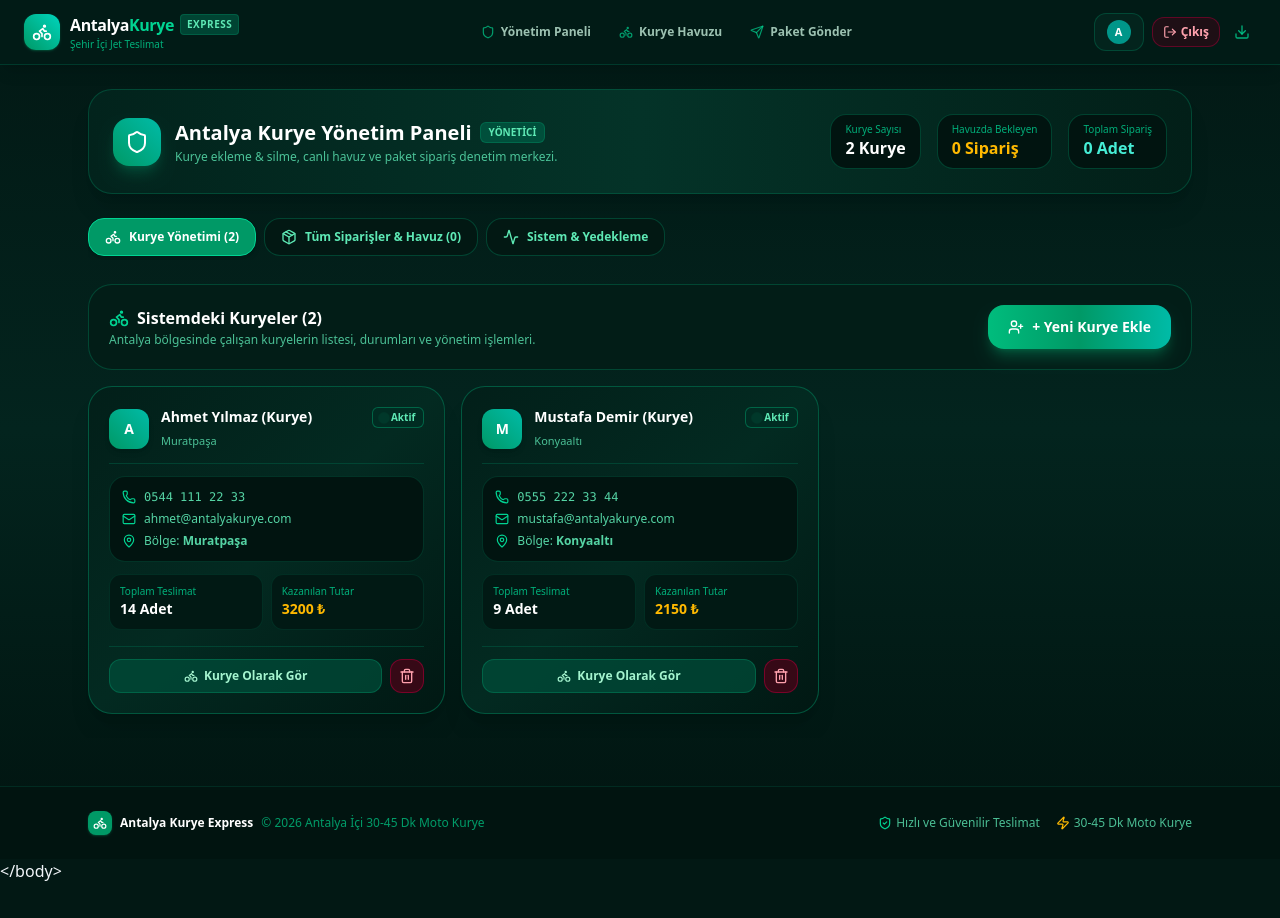
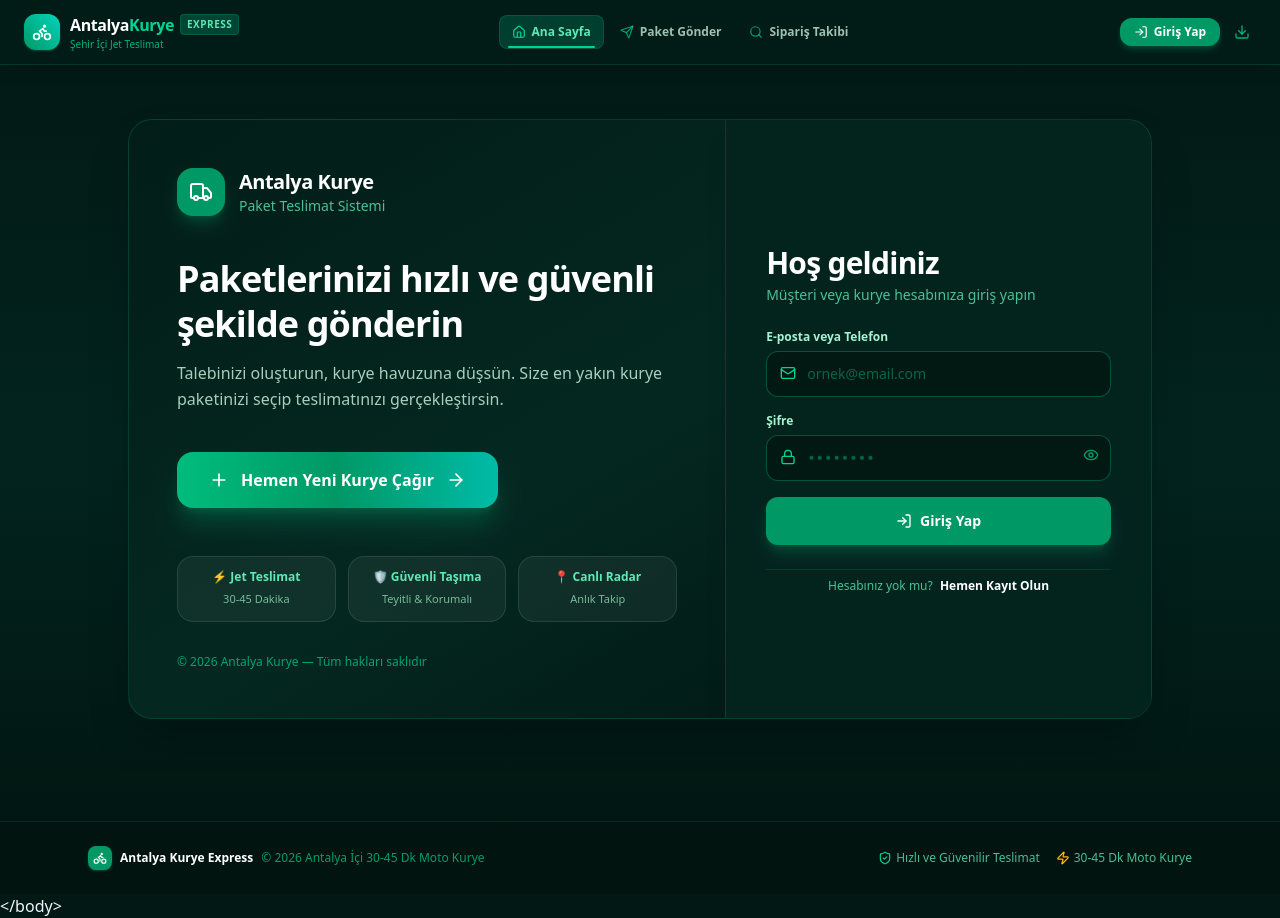
Before and after one commit to cantalyacanta-wq/Yeniteslimat, a React (Vite) app: page / in a window 1280 px wide. Before the commit the page ends 883 px from the top, so only its background shows below. Built offline with nearby package versions, Linux system fonts and the light colour scheme.

Commit message:
refactor(auth): implement guest user and simplify navigation
Introduced a 'guest' user account for unauthenticated access. Refactored the main layout to default to the home view and consolidated role-based navigation, ensuring a cleaner experience for visitors and authenticated users.

```diff
--- a/src/App.tsx
+++ b/src/App.tsx
@@ -10,20 +10,14 @@ import { AdminManagement } from './components/AdminManagement';
 import { Bike, ShieldCheck, Zap } from 'lucide-react';
 
 const MainContent: React.FC = () => {
-  const { currentView, currentUser } = useDelivery();
+  const { currentView } = useDelivery();
 
   return (
     <div className="w-full max-w-full overflow-hidden">
-      {/* Home View */}
+      {/* Home View - Always the Classic Homepage */}
       {currentView === 'home' && (
         <main className="w-full max-w-6xl mx-auto px-2 sm:px-4 md:px-6 py-4 sm:py-6">
-          {currentUser.role === 'courier' ? (
-            <CourierPool />
-          ) : currentUser.role === 'admin' ? (
-            <AdminManagement />
-          ) : (
-            <HeroIntro />
-          )}
+          <HeroIntro />
         </main>
       )}
 
@@ -33,9 +27,8 @@ const MainContent: React.FC = () => {
           {currentView === 'customer' && <CustomerRequestForm />}
           {currentView === 'courier' && <CourierPool />}
           {currentView === 'tracker' && <OrderTracker />}
-          {(currentView === 'history' || currentView === 'admin') && (
-            currentUser.role === 'admin' ? <AdminManagement /> : <OrderHistory />
-          )}
+          {currentView === 'admin' && <AdminManagement />}
+          {currentView === 'history' && <OrderHistory />}
         </main>
       )}
     </div>
--- a/src/components/HeroIntro.tsx
+++ b/src/components/HeroIntro.tsx
@@ -51,6 +51,8 @@ export const HeroIntro: React.FC = () => {
     (r) =>
       r.status !== 'delivered' &&
       r.status !== 'cancelled' &&
+      currentUser.role === 'customer' &&
+      currentUser.id !== 'user-guest-01' &&
       (r.senderUserId === currentUser.id ||
         (currentUser.phone && r.sender.contactPhone === currentUser.phone))
   );
@@ -113,6 +115,8 @@ export const HeroIntro: React.FC = () => {
           setCurrentView('customer');
         } else if (u.role === 'courier') {
           setCurrentView('courier');
+        } else if (u.role === 'admin') {
+          setCurrentView('admin');
         } else {
           setCurrentView('home');
         }
--- a/src/components/Navbar.tsx
+++ b/src/components/Navbar.tsx
@@ -13,6 +13,7 @@ import {
   Home,
   CheckCircle2,
   LogOut,
+  LogIn,
 } from 'lucide-react';
 import { useDelivery } from '../context/DeliveryContext';
 
@@ -22,7 +23,6 @@ export const Navbar: React.FC = () => {
     setCurrentView,
     activeStats,
     currentUser,
-    setIsAuthModalOpen,
     exportDatabaseBackup,
     importDatabaseBackup,
     logout,
@@ -63,8 +63,8 @@ export const Navbar: React.FC = () => {
   // Dynamic Navigation Items strictly tailored by Role
   const navItems: NavItem[] = React.useMemo(() => {
     if (currentUser.role === 'courier') {
-      // Couriers see ONLY courier pool / active tasks, NEVER "Paket Gönder"
       return [
+        { id: 'home', label: 'Ana Sayfa', icon: Home, badge: null, badgeColor: '' },
         {
           id: 'courier',
           label: 'Kurye Havuzu',
@@ -77,6 +77,7 @@ export const Navbar: React.FC = () => {
 
     if (currentUser.role === 'admin') {
       return [
+        { id: 'home', label: 'Ana Sayfa', icon: Home, badge: null, badgeColor: '' },
         { id: 'admin', label: 'Yönetim Paneli', icon: Shield, badge: null, badgeColor: '' },
         {
           id: 'courier',
@@ -89,7 +90,7 @@ export const Navbar: React.FC = () => {
       ];
     }
 
-    // Default Customer view
+    // Default Customer / Visitor view
     return [
       { id: 'home', label: 'Ana Sayfa', icon: Home, badge: null, badgeColor: '' },
       { id: 'customer', label: 'Paket Gönder', icon: Send, badge: null, badgeColor: '' },
@@ -102,16 +103,10 @@ export const Navbar: React.FC = () => {
       <div className="max-w-7xl mx-auto px-3 sm:px-6">
         <div className="flex items-center justify-between h-14 sm:h-16">
 
-          {/* Logo */}
+          {/* Logo - Always takes you to classic Home */}
           <div
             onClick={() => {
-              if (currentUser.role === 'courier') {
-                setCurrentView('courier');
-              } else if (currentUser.role === 'admin') {
-                setCurrentView('admin');
-              } else {
               setCurrentView('home');
-              }
               setMobileMenuOpen(false);
             }}
             className="flex items-center gap-2.5 cursor-pointer select-none group min-w-0"
@@ -165,10 +160,13 @@ export const Navbar: React.FC = () => {
             })}
           </nav>
 
-          {/* Right Section: User Info Badge & Direct Logout Button */}
+          {/* Right Section: User Profile & Direct Logout/Login Button */}
           <div className="flex items-center gap-2">
 
-            {/* User Profile Badge (Informational only, no quick switcher modal) */}
+            {/* If logged in with active account */}
+            {currentUser.id !== 'user-guest-01' && currentUser.email ? (
+              <>
+                {/* User Profile Info Badge */}
                 <div className="flex items-center gap-2 px-2.5 sm:px-3 py-1.5 rounded-xl border border-emerald-800/60 bg-[#03241d] text-xs text-white">
                   <div
                     className={`w-6 h-6 rounded-full flex items-center justify-center text-white shrink-0 font-bold text-[11px] ${
@@ -195,16 +193,28 @@ export const Navbar: React.FC = () => {
                   </div>
                 </div>
 
-            {/* Logout Quick Button */}
+                {/* Direct Logout Button */}
                 <button
                   type="button"
                   onClick={logout}
-              title="Oturumu Kapat"
-              className="flex items-center gap-1 px-2.5 py-1.5 bg-rose-950/40 hover:bg-rose-900/60 text-rose-300 border border-rose-800/50 rounded-xl text-xs font-bold transition cursor-pointer"
+                  title="Oturumu Kapat / Çıkış Yap"
+                  className="flex items-center gap-1.5 px-3 py-1.5 bg-rose-950/60 hover:bg-rose-900 text-rose-200 border border-rose-700/60 rounded-xl text-xs font-bold transition cursor-pointer active:scale-95 shadow-xs"
                 >
-              <LogOut className="w-3.5 h-3.5" />
-              <span className="hidden sm:inline">Çıkış</span>
+                  <LogOut className="w-3.5 h-3.5 text-rose-400" />
+                  <span className="hidden sm:inline">Çıkış Yap</span>
                 </button>
+              </>
+            ) : (
+              /* If Guest / Not Logged In */
+              <button
+                type="button"
+                onClick={() => setCurrentView('home')}
+                className="flex items-center gap-1.5 px-3.5 py-1.5 bg-emerald-600 hover:bg-emerald-500 text-white rounded-xl text-xs font-bold transition cursor-pointer shadow-md shadow-emerald-600/30"
+              >
+                <LogIn className="w-3.5 h-3.5" />
+                <span>Giriş Yap</span>
+              </button>
+            )}
 
             {/* DB Export / Backup Button (desktop) */}
             <button
@@ -259,8 +269,9 @@ export const Navbar: React.FC = () => {
               );
             })}
 
-            {/* Mobile Footer with Logout & Backup */}
+            {/* Mobile Footer with Logout/Login & Backup */}
             <div className="pt-2 mt-2 border-t border-emerald-900/50 flex flex-col gap-2">
+              {currentUser.id !== 'user-guest-01' && currentUser.email ? (
                 <div className="flex items-center justify-between px-3 py-2 bg-[#03241d] rounded-xl text-xs text-white border border-emerald-800/40">
                   <span className="font-bold">{currentUser.name} ({currentUser.role === 'customer' ? 'Müşteri' : currentUser.role === 'courier' ? 'Kurye' : 'Yönetici'})</span>
                   <button
@@ -275,6 +286,19 @@ export const Navbar: React.FC = () => {
                     <span>Çıkış Yap</span>
                   </button>
                 </div>
+              ) : (
+                <button
+                  type="button"
+                  onClick={() => {
+                    setCurrentView('home');
+                    setMobileMenuOpen(false);
+                  }}
+                  className="w-full py-2.5 bg-emerald-600 hover:bg-emerald-500 text-white rounded-xl text-xs font-bold transition flex items-center justify-center gap-2 cursor-pointer shadow-md"
+                >
+                  <LogIn className="w-4 h-4" />
+                  <span>Giriş Yap / Kayıt Ol</span>
+                </button>
+              )}
 
               <div className="flex items-center gap-2 px-1">
                 <button
--- a/src/context/DeliveryContext.tsx
+++ b/src/context/DeliveryContext.tsx
@@ -95,6 +95,10 @@ const loadPersistentUsers = (): UserAccount[] => {
     if (saved) {
       const parsed = JSON.parse(saved);
       if (Array.isArray(parsed) && parsed.length > 0) {
+        const hasGuest = parsed.some((u: UserAccount) => u.id === 'user-guest-01');
+        if (!hasGuest) {
+          return [INITIAL_USERS[0], ...parsed];
+        }
         return parsed;
       }
     }
@@ -416,12 +420,34 @@ export const DeliveryProvider: React.FC<{ children: React.ReactNode }> = ({ chil
     playAcceptSound();
   }, []);
 
-  // Logout feature
+  // Logout feature - cleanly resets to guest customer & classic home view
   const logout = useCallback(() => {
-    setCurrentUserId(INITIAL_USERS[0].id);
+    let guestUser = users.find((u) => u.id === 'user-guest-01') || INITIAL_USERS[0];
+    if (!guestUser) {
+      guestUser = {
+        id: 'user-guest-01',
+        name: 'Misafir Müşteri',
+        phone: '',
+        email: '',
+        password: '',
+        role: 'customer',
+        district: 'Muratpaşa',
+        createdAt: '2026-01-01T00:00:00.000Z',
+      };
+      setUsers((prev) => [guestUser, ...prev]);
+    }
+    setCurrentUserId(guestUser.id);
+    try {
+      localStorage.setItem(STORAGE_ACTIVE_USER_ID_KEY, guestUser.id);
+      sessionStorage.setItem(STORAGE_ACTIVE_USER_ID_KEY, guestUser.id);
+      localStorage.setItem(STORAGE_CURRENT_VIEW_KEY, 'home');
+      sessionStorage.setItem(STORAGE_CURRENT_VIEW_KEY, 'home');
+    } catch (e) {
+      console.warn('Logout storage write error:', e);
+    }
     setCurrentView('home');
     playAcceptSound();
-  }, [setCurrentView]);
+  }, [users, setCurrentView]);
 
   // Create new delivery request
   const createNewRequest = useCallback(
--- a/src/data/mockData.ts
+++ b/src/data/mockData.ts
@@ -1,6 +1,16 @@
 import { CourierInfo, DeliveryRequest, UserAccount } from '../types';
 
 export const INITIAL_USERS: UserAccount[] = [
+  {
+    id: 'user-guest-01',
+    name: 'Misafir Müşteri',
+    phone: '',
+    email: '',
+    password: '',
+    role: 'customer',
+    district: 'Muratpaşa',
+    createdAt: '2026-01-01T00:00:00.000Z',
+  },
   {
     id: 'user-admin-01',
     name: 'Antalya Kurye Yönetim',
```
Lines whose indentation alone changed are shown as unchanged.
